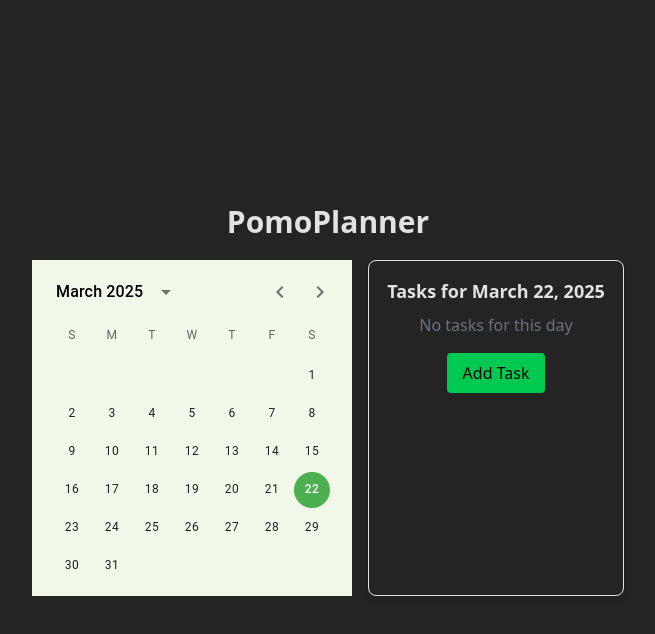
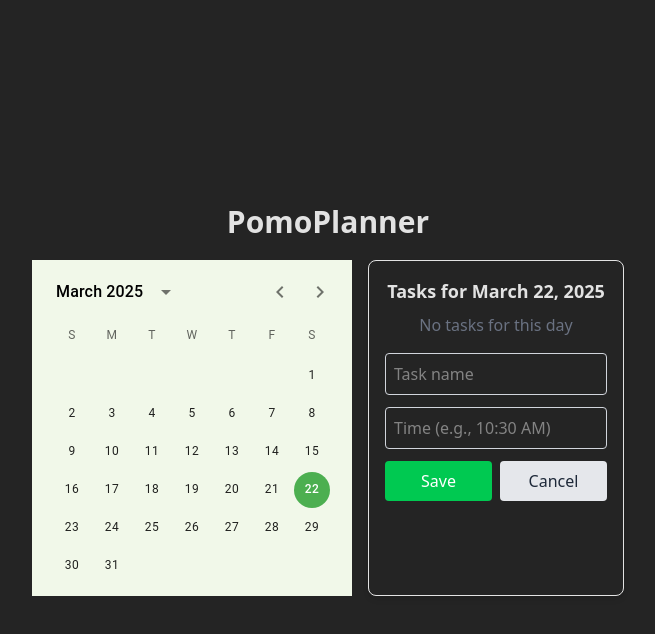
Before and after one commit to RonCodes88/PomoPlanner, a React (Vite) app in the folder PomoPlanner/: page / in a window 1280 px wide. Both pictures are taken after a click on the button "Add Task". Shown: the top 634 px of the page, without its empty margins (312-967 px from the left). Built offline with nearby package versions, Linux system fonts and the light colour scheme.

Commit message:
added add task form and cross out tasks on complete

```diff
--- a/PomoPlanner/src/components/Calendar.jsx
+++ b/PomoPlanner/src/components/Calendar.jsx
@@ -8,22 +8,91 @@ import React, { useState } from "react";
 // Sample task data - replace with your actual task fetching mechanism
 const sampleTasks = {
   "2025-03-23": [
-    { id: 1, title: "Complete project", time: "10:00 AM" },
-    { id: 2, title: "Team meeting", time: "2:00 PM" },
+    { id: 1, title: "Complete project", time: "10:00 AM", completed: false },
+    { id: 2, title: "Team meeting", time: "2:00 PM", completed: false },
   ],
-  "2025-03-24": [{ id: 3, title: "Doctor appointment", time: "9:30 AM" }],
+  "2025-03-24": [
+    { id: 3, title: "Doctor appointment", time: "9:30 AM", completed: false },
+  ],
 };
 
 export default function Calendar() {
   const [selectedDate, setSelectedDate] = useState(dayjs());
   const [showSideView, setShowSideView] = useState(true);
+  const [tasks, setTasks] = useState(sampleTasks);
+  const [showAddTaskForm, setShowAddTaskForm] = useState(false);
+  const [newTaskTitle, setNewTaskTitle] = useState("");
+  const [newTaskTime, setNewTaskTime] = useState("");
+  const [timeError, setTimeError] = useState("");
 
   const formattedDate = selectedDate.format("YYYY-MM-DD");
-  const tasksForSelectedDate = sampleTasks[formattedDate] || [];
+  const tasksForSelectedDate = tasks[formattedDate] || [];
 
   const handleDateChange = (newDate) => {
     setSelectedDate(newDate);
     setShowSideView(true);
+  };
+
+  const validateTime = (timeStr) => {
+    if (!timeStr) return true; // Empty is allowed as it defaults to "No time set"
+
+    // Check for valid time format with AM or PM
+    const timeRegex = /^(0?[1-9]|1[0-2]):[0-5][0-9]\s?(AM|PM|am|pm)$/;
+    return timeRegex.test(timeStr);
+  };
+
+  const handleTimeChange = (e) => {
+    const timeValue = e.target.value;
+    setNewTaskTime(timeValue);
+    // Remove error message when the user changes the input
+    // but don't validate until they click save
+    if (timeError) {
+      setTimeError("");
+    }
+  };
+
+  const handleAddTask = () => {
+    if (newTaskTitle.trim() === "") return;
+
+    // Only validate and show error when user tries to save
+    if (newTaskTime && !validateTime(newTaskTime)) {
+      setTimeError("Please enter time in format HH:MM AM/PM (e.g., 10:30 AM)");
+      return;
+    }
+
+    // Create a new task object
+    const newTask = {
+      id: Date.now(), // Simple way to generate unique ID
+      title: newTaskTitle,
+      time: newTaskTime || "No time set",
+      completed: false, // Initialize new tasks as not completed
+    };
+
+    // Update tasks state
+    const updatedTasks = {
+      ...tasks,
+      [formattedDate]: [...(tasks[formattedDate] || []), newTask],
+    };
+
+    setTasks(updatedTasks);
+
+    // Reset form
+    setNewTaskTitle("");
+    setNewTaskTime("");
+    setTimeError("");
+    setShowAddTaskForm(false);
+  };
+
+  // Add this new function to handle checkbox changes
+  const handleTaskCompletionToggle = (taskId) => {
+    const updatedTasks = {
+      ...tasks,
+      [formattedDate]: tasksForSelectedDate.map((task) =>
+        task.id === taskId ? { ...task, completed: !task.completed } : task
+      ),
+    };
+
+    setTasks(updatedTasks);
   };
 
   return (
@@ -43,7 +112,7 @@ export default function Calendar() {
               },
               "& .Mui-selected": {
                 backgroundColor: `${green[500]} !important`,
-                color: "white !important", // Text color for the selected date
+                color: "white !important",
               },
               "& .Mui-selected:hover": {
                 backgroundColor: `${green[600]} !important`,
@@ -65,14 +134,27 @@ export default function Calendar() {
           {tasksForSelectedDate.length > 0 ? (
             <ul className="space-y-2">
               {tasksForSelectedDate.map((task) => (
-                <li key={task.id} className="p-2 text-black bg-gray-50 rounded flex items-center">
+                <li
+                  key={task.id}
+                  className="p-2 text-black bg-gray-50 rounded flex items-center"
+                >
                   <input
                     type="checkbox"
-                    className="mt-1 h-4 w-4 text-green-500 border-gray-300 rounded focus:ring-green-400"
+                    className="mr-3 h-4 w-4 text-green-500 border-gray-300 rounded focus:ring-green-400"
+                    checked={task.completed}
+                    onChange={() => handleTaskCompletionToggle(task.id)}
                   />
                   <div className="flex-grow text-center">
-                    <p className="font-medium">{task.title}</p>
-                    <p className="text-sm text-gray-600">{task.time}</p>
+                    <p
+                      className={`font-medium ${task.completed ? "line-through text-gray-500" : ""}`}
+                    >
+                      {task.title}
+                    </p>
+                    <p
+                      className={`text-sm text-gray-600 ${task.completed ? "line-through" : ""}`}
+                    >
+                      {task.time}
+                    </p>
                   </div>
                 </li>
               ))}
@@ -81,14 +163,53 @@ export default function Calendar() {
             <p className="text-gray-500">No tasks for this day</p>
           )}
 
+          {showAddTaskForm ? (
+            <div className="mt-4 space-y-3">
+              <input
+                type="text"
+                placeholder="Task name"
+                className="w-full p-2 border border-gray-300 rounded focus:outline-none focus:ring-2 focus:ring-green-400"
+                value={newTaskTitle}
+                onChange={(e) => setNewTaskTitle(e.target.value)}
+              />
+              <div>
+                <input
+                  type="text"
+                  placeholder="Time (e.g., 10:30 AM)"
+                  className={`w-full p-2 border ${timeError ? "border-red-500" : "border-gray-300"} rounded focus:outline-none focus:ring-2 focus:ring-green-400`}
+                  value={newTaskTime}
+                  onChange={handleTimeChange}
+                />
+                {timeError && (
+                  <p className="text-red-500 text-xs mt-1">{timeError}</p>
+                )}
+              </div>
+              <div className="flex space-x-2">
                 <button
-            className="mt-4 bg-green-500 text-black px-4 py-2 rounded hover:bg-green-600"
+                  className="flex-1 bg-green-500 text-white px-4 py-2 rounded hover:bg-green-600"
+                  onClick={handleAddTask}
+                >
+                  Save
+                </button>
+                <button
+                  className="flex-1 bg-gray-200 text-gray-800 px-4 py-2 rounded hover:bg-gray-300"
                   onClick={() => {
-              /* Add task functionality here */
+                    setShowAddTaskForm(false);
+                    setTimeError("");
                   }}
+                >
+                  Cancel
+                </button>
+              </div>
+            </div>
+          ) : (
+            <button
+              className="mt-4 bg-green-500 text-white px-4 py-2 rounded hover:bg-green-600 w-full"
+              onClick={() => setShowAddTaskForm(true)}
             >
               Add Task
             </button>
+          )}
         </div>
       )}
     </div>
```
Lines whose indentation alone changed are shown as unchanged.
